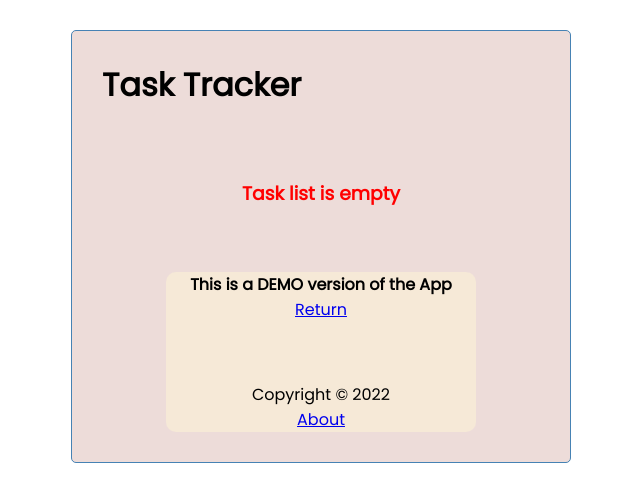
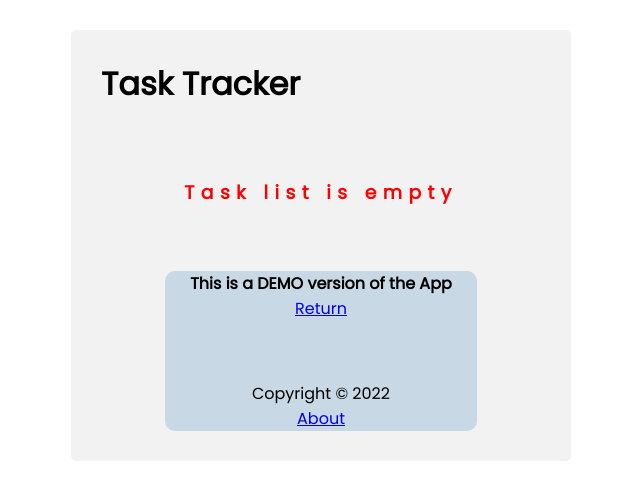
Before and after one commit to Lafemart/react-tast-tracker, a React (Create React App) app: page /about in a window 1280 px wide. Shown: the top 502 px of the page, without its empty margins (319-959 px from the left). Built offline with nearby package versions, Linux system fonts and the light colour scheme; data requests are answered from the project's data file.

Commit message:
'edited about'

```diff
--- a/src/index.css
+++ b/src/index.css
@@ -15,10 +15,11 @@ body {
   margin: 30px auto;
   overflow: auto;
   min-height: 300px;
-  border: 1px solid steelblue;
+  /* border: 1px solid steelblue; */
   padding: 30px;
   border-radius: 5px;
-  background: #eddcd9  ;
+  background: #f2f2f2;
+  /* background: #c8d8e4  ; */
 }
 
 .header {
@@ -117,6 +118,8 @@ footer {
   text-align: center;
   margin: 70px 0px 0px 0px ;
   color: red;
+  font-weight: 700;
+  letter-spacing: 0.4rem;
 }
 
 .close{
@@ -128,6 +131,6 @@ footer {
   margin: 4rem;
   margin-bottom: -80px;
   height: 20vh;
-  background: #f6e9d7;
+  background: #c8d8e4 ;
   text-align: center;
 }
```
